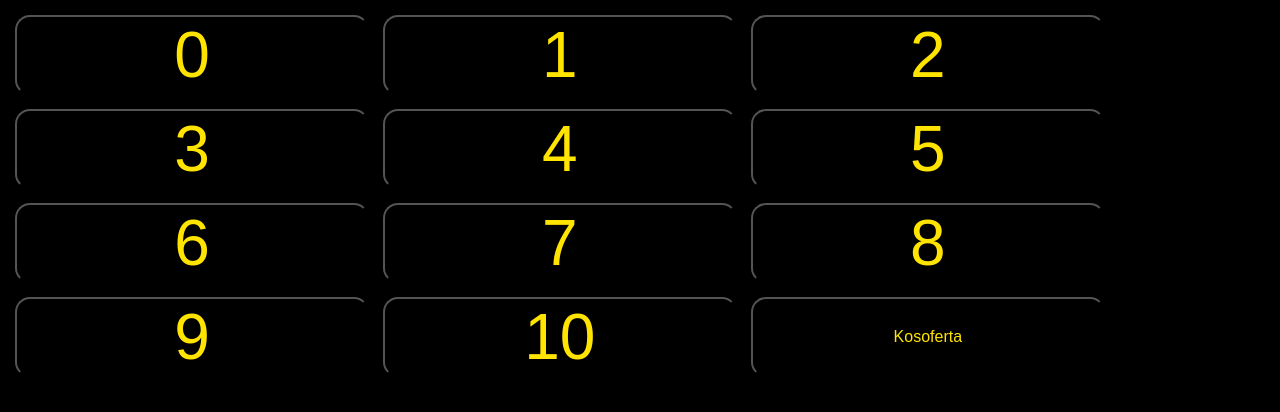
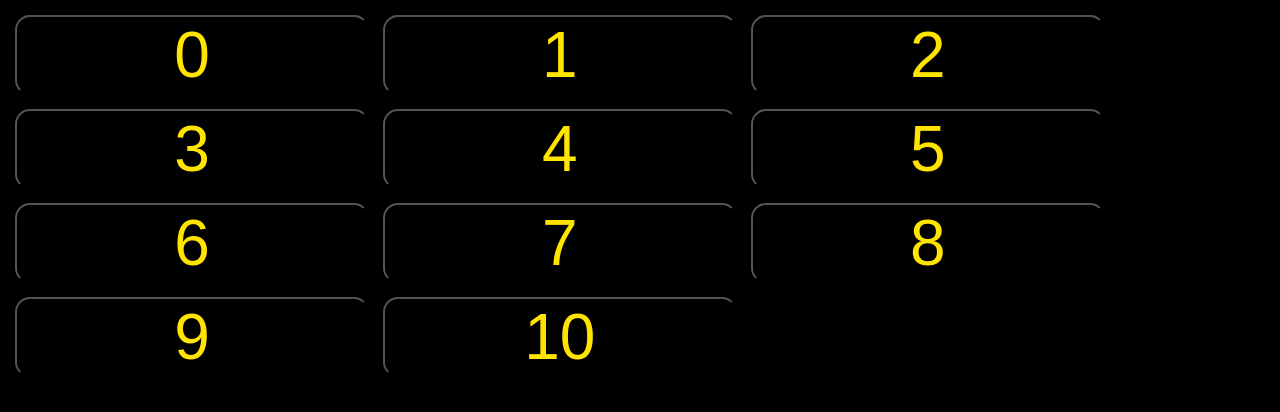
Before and after one commit to yasarcu/mete, a plain HTML site: page index.html in a window 1280 px wide. Drawn offline with Linux system fonts and the light colour scheme.

Commit message:
kosoferta buttonu gizlendi

```diff
--- a/index.html
+++ b/index.html
@@ -21,8 +21,8 @@
     <button value="sekiz" onclick="play(this.value, this)">8</button>
     <button value="dokuz" onclick="play(this.value, this)">9</button>
     <button value="on" id="omnom" onclick="play(this.value, this)">10</button>
-    <button id="kos" value="kosoferta  " onclick="kosoferta()">Kosoferta</button>
-    <!-- <button value="mete" onclick="play(this.value, this)">Mete</button>
+    <!-- <button id="kos" value="kosoferta  " onclick="kosoferta()">Kosoferta</button>
+    <button value="mete" onclick="play(this.value, this)">Mete</button>
     <button value="efe" onclick="play(this.value, this)">Efe</button> -->
     <!-- <button value="mete" onClick="play(this.value, this); window.location.reload()">Mete</button>
     <button value="Sayfayi yenile" onClick="window.location.reload()">Efe</button> -->
```
